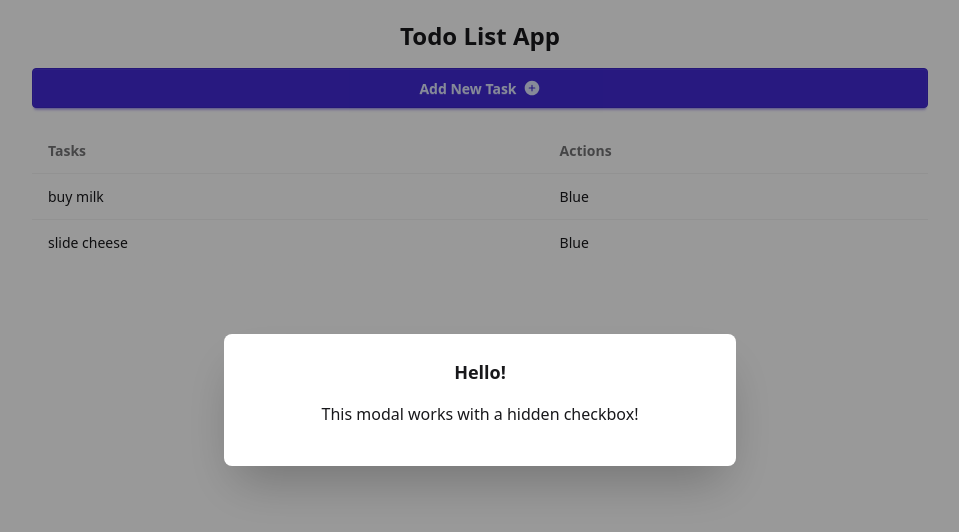
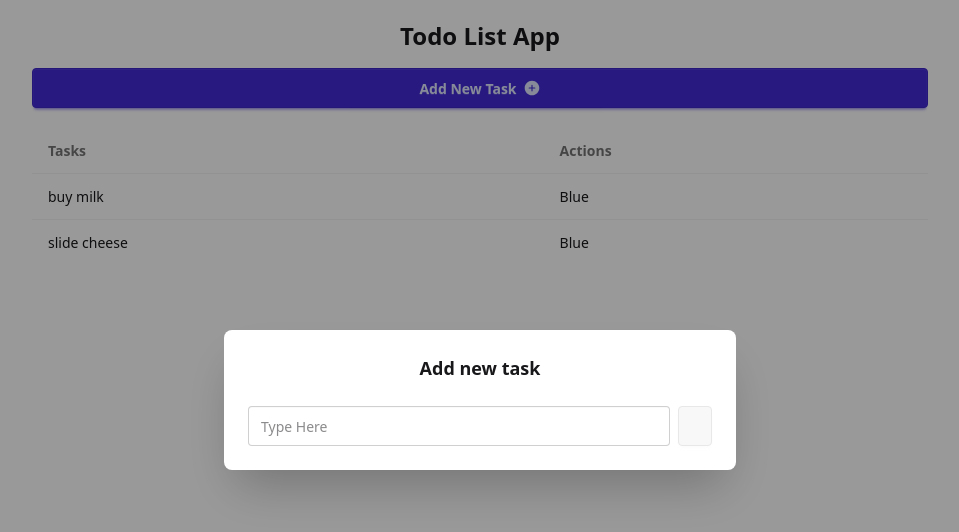
Before and after one commit to yifancui123/Next.js_Practice, a Next.js app in the folder --experimental-app/: page / in a window 1280 px wide. Both pictures are taken after a click on the button "Add New Task". Shown: the top 532 px of the page, without its empty margins (160-1119 px from the left). Built offline with nearby package versions, Linux system fonts and the light colour scheme; data requests are answered from the project's data file.

Commit message:
Create a "add task" form in the modal

```diff
--- a/--experimental-app/app/AddTask.tsx
+++ b/--experimental-app/app/AddTask.tsx
@@ -2,10 +2,17 @@
 
 import { IoAddCircle } from "react-icons/io5";
 import Modal from "./Modal";
-import { useState } from "react";
+import { FormEventHandler, useState } from "react";
 const AddTask = () => {
 
   const [modalOpen, setModalOpen] = useState<boolean>(false);
+  const [newTaskValue, setNewTaskValue] = useState<String>("");
+
+  const handleSubmit:  FormEventHandler<HTMLFormElement>=(e)=>{
+    e.preventDefault();
+    console.log(newTaskValue);
+    setNewTaskValue("");
+  }
 
   return(
     <div>
@@ -13,7 +20,21 @@ const AddTask = () => {
         Add New Task <IoAddCircle className="+" size={18}/>
       </button>
 
-      <Modal modalOpen={modalOpen} setModalOpen={setModalOpen}/>
+      <Modal modalOpen={modalOpen} setModalOpen={setModalOpen}>
+        <form onSubmit={handleSubmit}>
+          <h3 className="font-bold text-lg">Add new task</h3>
+          <div className="modal-action">
+            <input
+              value={newTaskValue}
+              onChange={e => setNewTaskValue(e.target.value)}
+              type = "text"
+              placeholder="Type Here"
+              className="input input-bordered w-full w-full"
+            />
+            <button type="submit" className="btn"></button>
+          </div>
+        </form>
+      </Modal>
     </div>
     );
 };
--- a/--experimental-app/app/Modal.tsx
+++ b/--experimental-app/app/Modal.tsx
@@ -2,15 +2,15 @@ import React from 'react'
 
 interface ModalProps {
   modalOpen: boolean;
-  setModalOpen: () => void;
+  setModalOpen: (open: boolean) => boolean | void;
+  children: React.ReactNode
 }
 
-const Modal: React.FC<ModalProps> = ( {modalOpen, setModalOpen} ) => {
+const Modal: React.FC<ModalProps> = ( {modalOpen, setModalOpen, children} ) => {
   return (
     <div className={`modal ${modalOpen ? "modal-open" : ""}`} role="dialog">
       <div className="modal-box">
-        <h3 className="text-lg font-bold">Hello!</h3>
-        <p className="py-4">This modal works with a hidden checkbox!</p>
+        {children}
       </div>
       <label className="modal-backdrop" onClick={()=>setModalOpen(false)}>Close</label>
     </div>
```
